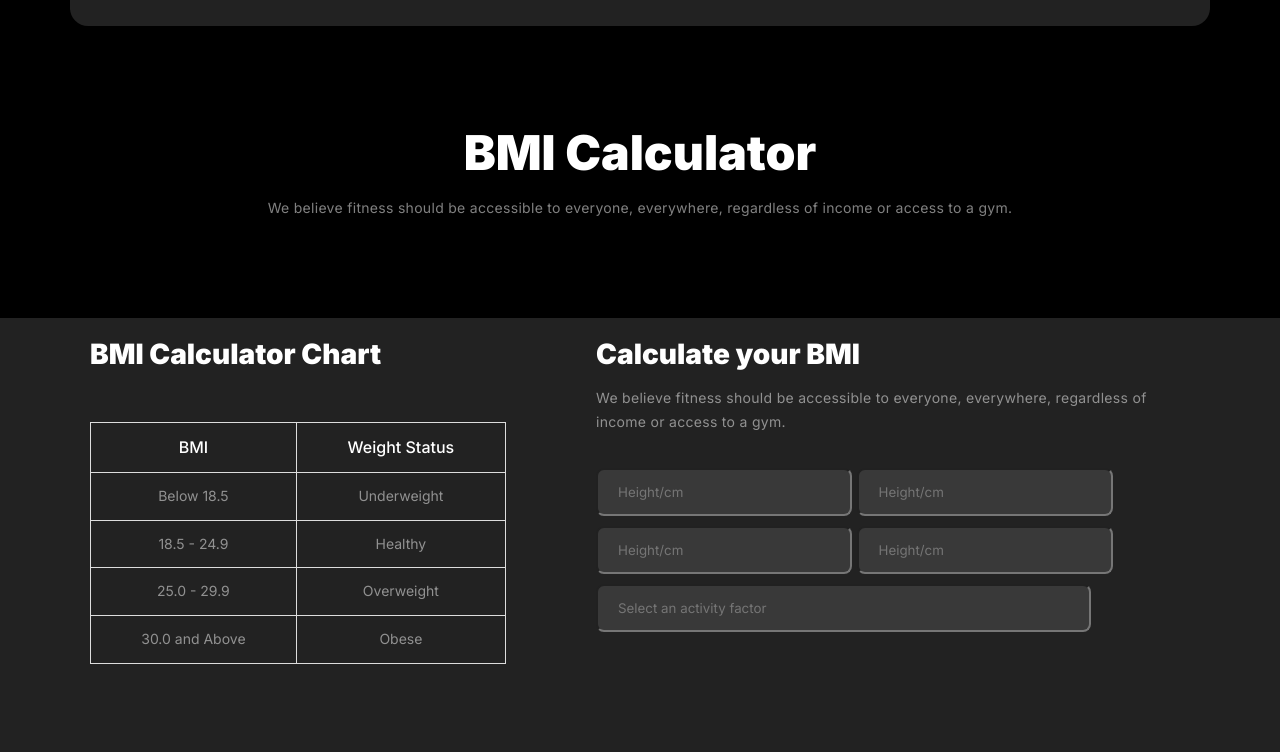
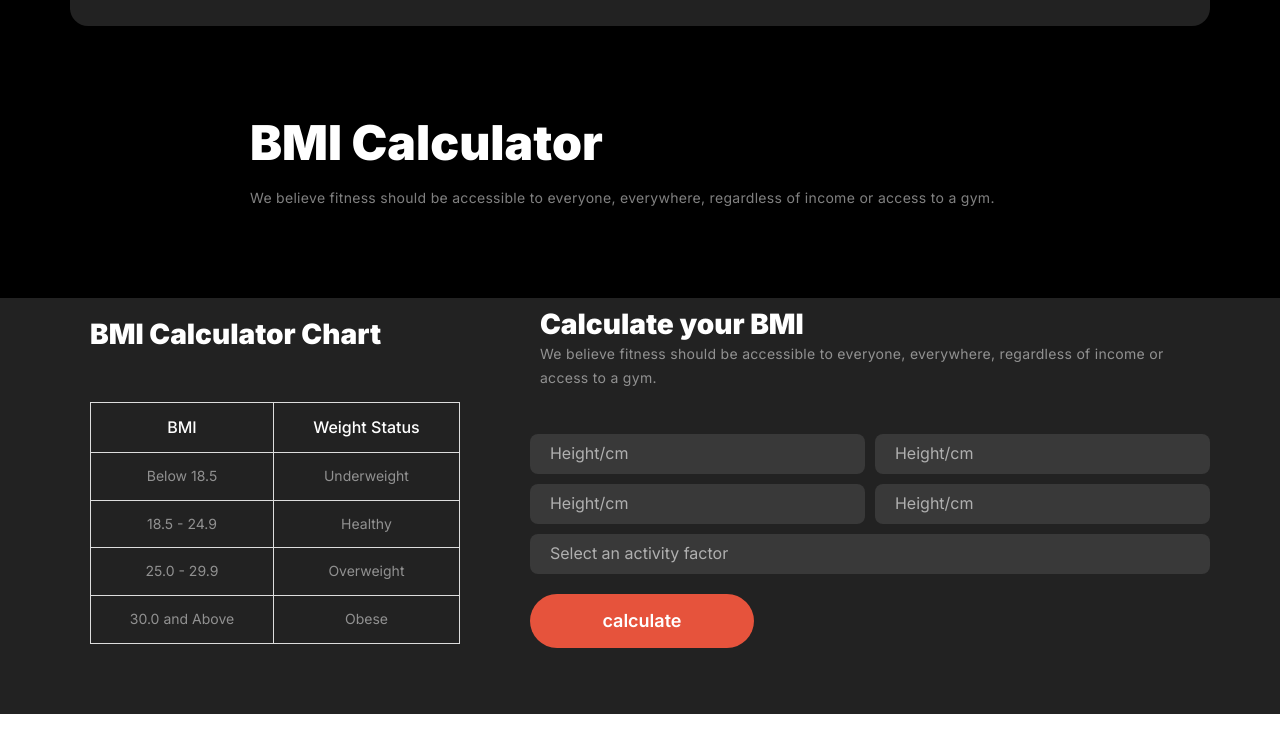
Before and after one commit to jahidrayhan1848/Fitness-assignment-2, a plain HTML site: page index.html in a window 1280 px wide. Shown: the part 1769-2521 px from the top of the page. After the commit the page ends 2483 px from the top, so only its background shows below. Drawn offline with Linux system fonts and the light colour scheme; a web font is replaced by a local one.

Commit message:
input part

```diff
--- a/index.html
+++ b/index.html
@@ -161,6 +161,7 @@ Mile Easily</h1>
 
 <!-- New Bmi  -->
 <section class="bmi-section">
+
     <div class="bmi-title">
         <h1>BMI Calculator</h1>
         <p>We believe fitness should be accessible to everyone, everywhere, regardless of income or access to a gym.</p>
@@ -205,19 +206,32 @@ Mile Easily</h1>
         <h1>Calculate your BMI</h1>
         <p>We believe fitness should be accessible to everyone, everywhere, regardless of income or access to a gym. </p>
        </div>
-       <div class="input-field">
+       <form class="input-field">
+      <div class="row-1">
+          <input type="text" placeholder="Height/cm">
         <input type="text" placeholder="Height/cm">
+      </div>
+      <div class="row-2">
+          <input type="text" placeholder="Height/cm">
         <input type="text" placeholder="Height/cm">
-        <input type="text" placeholder="Height/cm">
-        <input type="text" placeholder="Height/cm">
+      </div>
         <div class="field">
             <input type="text" name="" id="" placeholder="Select an activity factor">
         </div>
+        <button id="cal" class="join">calculate</button>
 
-       </div>
+    </form>
     </div>
 
 </div>
+
+    </div>
+
+</section>
+
+<section class="Meet-section">
+    <div class="team-title">
+
 
     </div>
 
--- a/styles/responsive.css
+++ b/styles/responsive.css
@@ -43,14 +43,6 @@
 
     width: 100%;
     padding: 20px;
-}
-.bmi-input {
-
-    width: 100%;
-     padding: 20px;
-  }
-  .field input {
-    width: 95px;
-  }
 
  }
+}
--- a/styles/styles.css
+++ b/styles/styles.css
@@ -331,8 +331,9 @@ margin-bottom: 34px;
 
   }
   .bmi-title {
-    text-align: center;
-    padding: 10px;
+    text-align: start;
+   margin-bottom: 50px;
+   margin-left: 250px;
   }
   .bmi-title h1 {
     color: #FFF;
@@ -352,7 +353,7 @@ letter-spacing: 0.3px;
   }
   .bmi-calculate-container {
    background: #222;
-   height: 100vh;
+
    margin-top: 88px;
 
   }
@@ -374,38 +375,59 @@ font-weight: 900;
 line-height: 120%;
   }
   /* bmi input part  */
-  .bmi-input {
-
-    width: 55%;
-     padding: 20px;
+  .bmi-input-title {
+     text-align: start;
+    padding: 10px;
   }
-  .bmi-input-title  h1 {color: #FFF;
+  .bmi-input-title h1 {
+    color: #FFF;
+font-family: Inter;
 font-size: 28px;
 font-style: normal;
 font-weight: 900;
-line-height: 120%;
-
+line-height: 120%; /* 33.6px */
   }
   .bmi-input-title p {
     color: rgba(255, 255, 255, 0.50);
+font-family: Inter;
 font-size: 14px;
 font-style: normal;
 font-weight: 400;
-line-height: 24px;
+line-height: 24px; /* 171.429% */
 letter-spacing: 0.3px;
-margin-top: 14px ;
+margin-bottom: 34px;
+
   }
-  .input-field {
-    margin-top: 34px;
- background: #222;
-  }
-  .input-field input {
+  form input {
     padding: 12px 40px 12px 20px;
+    margin-bottom: 10px;
     border-radius: 8px;
 background: rgba(255, 255, 255, 0.10);
-height: 48px;
-margin-bottom: 10px;
+
+
+  }
+  form div {
+    display:flex;
+    gap: 10px;
   }
   .field input {
-    width: 495px;
+    width: 100%;
+    border: none;
+    outline: none;
   }
+ .row-1 input , .row-2 input {
+    width: 100%;
+     border: none;
+    outline: none;
+ }
+  form input::placeholder {
+     color: rgba(255, 255, 255, 0.60);
+font-family: Inter;
+font-size: 16px;
+font-style: normal;
+font-weight: 400;
+line-height: 22px;
+ }
+ #cal {
+    margin-top: 10px;
+ }
```
